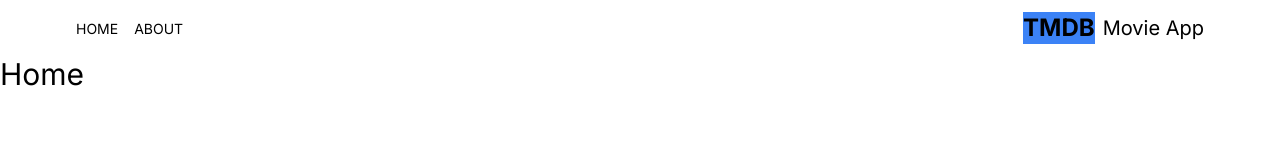
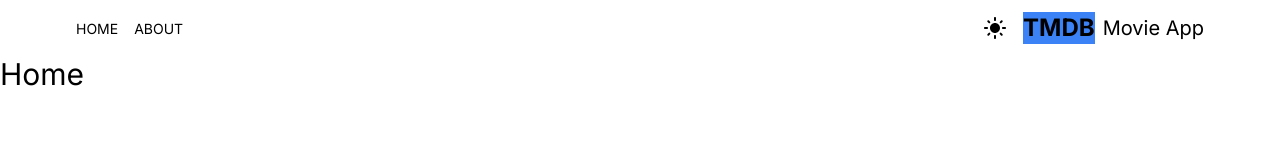
Before and after one commit to danielulelu/Tmdb-movie-app, a Next.js app: page / in a window 1280 px wide. Shown: the top 160 px of the page. Built offline with nearby package versions, Linux system fonts and the light colour scheme.

Commit message:
add darkmode functionality

```diff
--- a/package.json
+++ b/package.json
@@ -10,6 +10,7 @@
   },
   "dependencies": {
     "next": "14.2.3",
+    "next-themes": "^0.3.0",
     "react": "^18",
     "react-dom": "^18",
     "react-icons": "^5.2.1"
--- /dev/null
+++ b/src/app/Providers.jsx
@@ -0,0 +1,12 @@
+'use client'
+import {ThemeProvider} from 'next-themes';
+
+export default function Providers({ children }) {
+  return (
+    <ThemeProvider defaultTheme='system'>
+        <div className="">
+            {children}
+        </div>
+    </ThemeProvider>
+  )
+}
--- a/src/app/layout.js
+++ b/src/app/layout.js
@@ -1,6 +1,7 @@
 import { Inter } from "next/font/google";
 import "./globals.css";
 import Header from "@/components/Header";
+import Providers from './Providers.jsx';
 
 const inter = Inter({ subsets: ["latin"] });
 
@@ -13,8 +14,10 @@ export default function RootLayout({ children }) {
   return (
     <html lang="en">
       <body className={inter.className}>
+        <Providers>
         <Header />
         {children}
+        </Providers>
       </body>
     </html>
   );
--- /dev/null
+++ b/src/components/DarkModeSwitch.jsx
@@ -0,0 +1,19 @@
+"use client";
+
+import { MdLightMode, MdDarkMode } from "react-icons/md";
+
+import { useTheme } from "next-themes";
+
+export default function DarkModeSwitch() {
+  const { theme, setTheme, systemTheme } = useTheme();
+  const currentTheme = theme === "system" ? systemTheme : theme;
+  return (
+    <div>
+      {currentTheme === "light" ? (
+        <MdLightMode className="text-2xl cursor-pointer select-none" onClick={() => setTheme("dark")} />
+      ) : (
+        <MdDarkMode className="text-2xl cursor-pointer" onClick={() => setTheme("light")} />
+      )}
+    </div>
+  );
+}
--- a/src/components/Header.jsx
+++ b/src/components/Header.jsx
@@ -1,7 +1,8 @@
 import MenuItem from "./MenuItem";
-import { AiFillHome } from 'react-icons/ai';
-import { BsFillInfoCircleFill} from 'react-icons/bs';
-
+import Link from "next/link";
+import { AiFillHome } from "react-icons/ai";
+import { BsFillInfoCircleFill } from "react-icons/bs";
+import DarkModeSwitch from "./DarkModeSwitch";
 
 export default function Header() {
   return (
@@ -10,9 +11,13 @@ export default function Header() {
         <MenuItem title="home" address="/" Icon={AiFillHome} />
         <MenuItem title="about" address="/about" Icon={BsFillInfoCircleFill} />
       </div>
-      <div className="flex gap-2 items-center">
-        <span className="text-2xl font-bold bg-blue-500">TMDB</span>
-        <span className="text-xl hidden sm:inline">Movie App</span>
+
+      <div className="flex items-center gap-4">
+        <DarkModeSwitch />
+        <Link href={"/"} className="flex gap-2 items-center">
+          <span className="text-2xl font-bold bg-blue-500">TMDB</span>
+          <span className="text-xl hidden sm:inline">Movie App</span>
+        </Link>
       </div>
     </div>
   );
--- a/tailwind.config.js
+++ b/tailwind.config.js
@@ -15,4 +15,5 @@ module.exports = {
     },
   },
   plugins: [],
+  darkMode: "class",
 };
```
Also changed, not shown: 1 other file (tests, documents, lock files or other folders).
